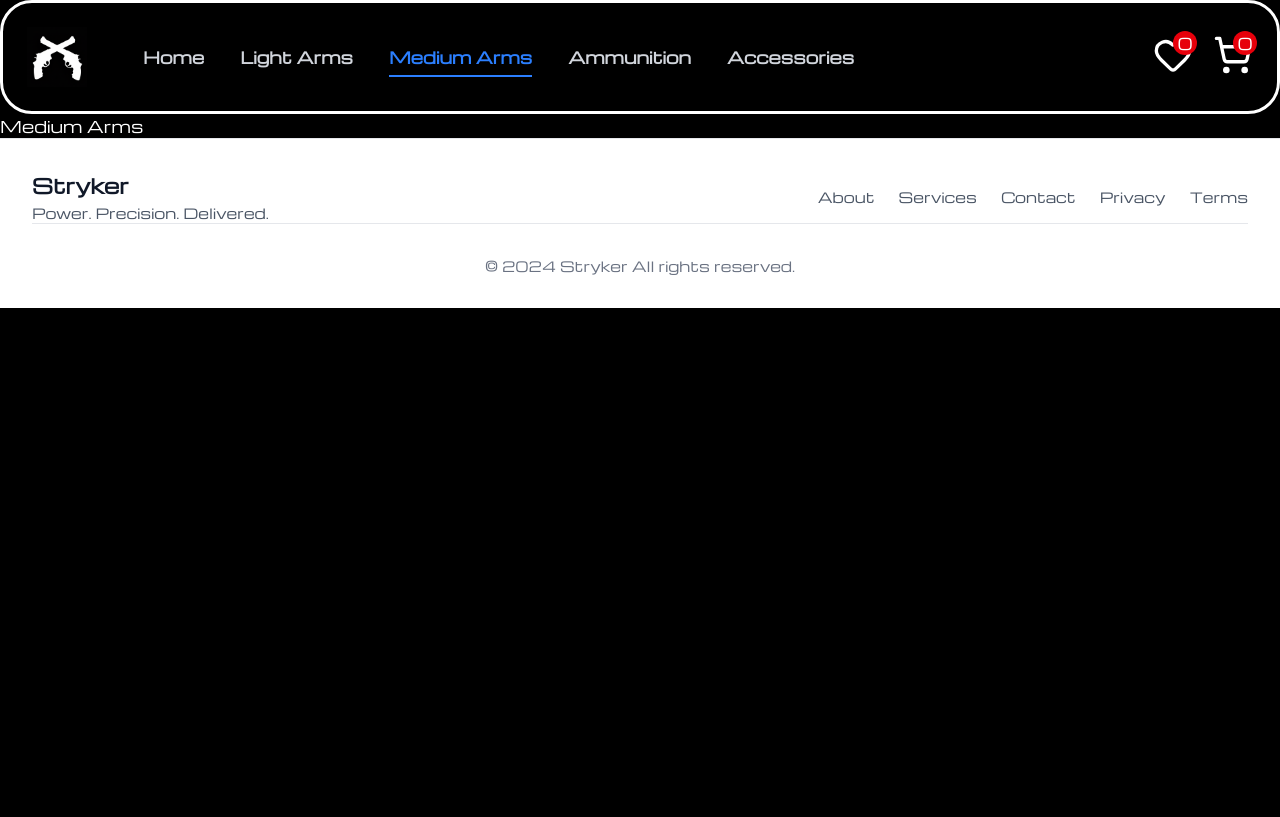
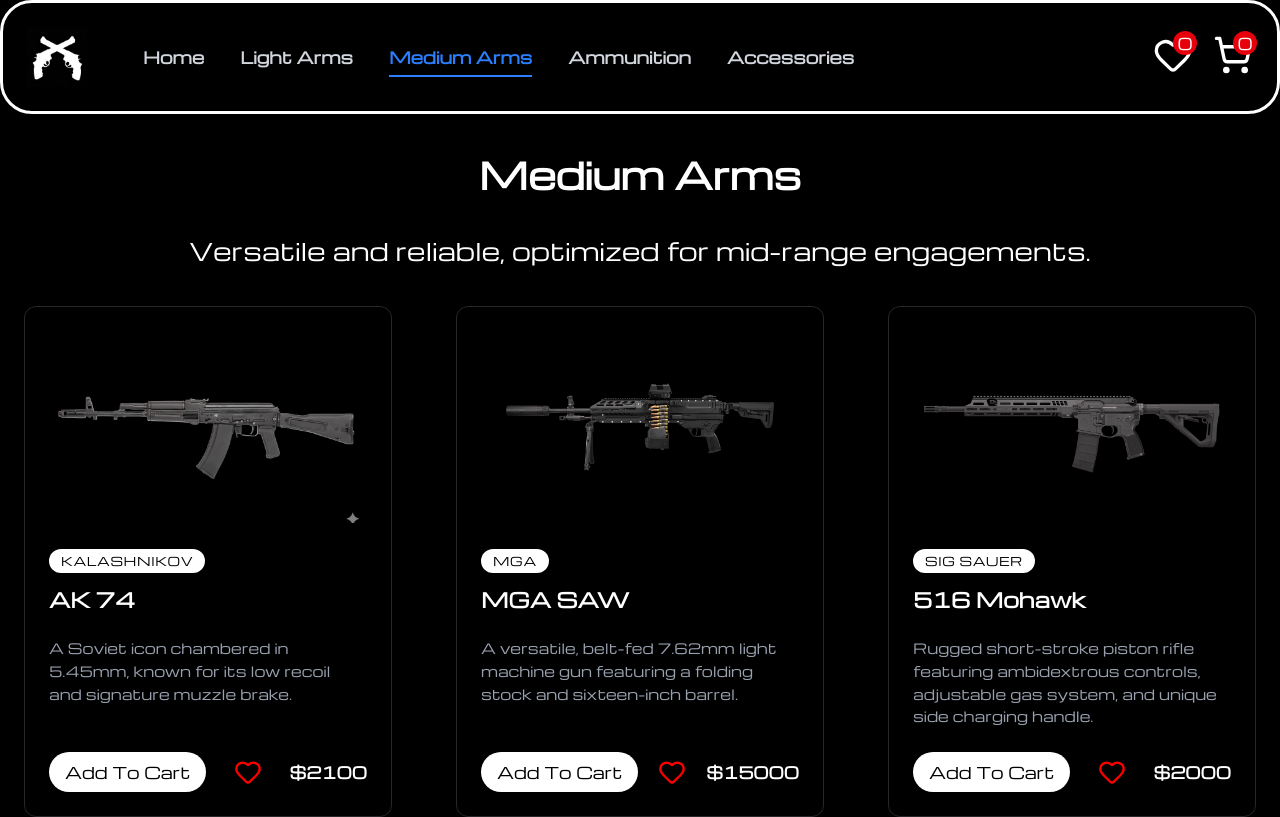
Before and after one commit to Aditya-B-06/Stryker, a React (Vite) app: page /medium-arms in a window 1280 px wide. Shown: the top 817 px of the page. Built offline with nearby package versions, Linux system fonts and the light colour scheme; no server answers; sample sign-in values are in the browser's storage.

Commit message:
Medium Arms

```diff
--- a/src/AllProducts.js
+++ b/src/AllProducts.js
@@ -1,9 +1,14 @@
 import sig226 from "./images/ProductImages/226X-9-Legion.png";
 import flux from "./images/ProductImages/365FLUX-RXSL-LEFT.png"
 import xr1991 from "./images/ProductImages/SIG-1911XR-E-comm-LEFT.png"
-
 import cz75b from "./images/ProductImages/czm.png"
 
+import ak47 from "./images/ProductImagesMedium/AK74.jpg"
+import mga from "./images/ProductImagesMedium/LMG-762-16B-BLK-FLD-MGA.png"
+import mohawk from "./images/ProductImagesMedium/MOHAWK-R516G3-556N-16B.png"
+import mcx from "./images/ProductImagesMedium/MCX-LT-556.png"
+import carbine from "./images/ProductImagesMedium/18.5-KS-K-special-carbine.png"
+import rm400 from "./images/ProductImagesMedium/Sig_RM400-SDI-16B-MSGRN_E-Comm_LEFT.png"
 export const products = [
   {
     id: 1,
@@ -45,7 +50,7 @@
   {
     id: 4,
     name: "P320",
-    price: 1_399,
+    price: 1400,
     qty: 0,
     image:"https://cdn.bfldr.com/EN1VTHA0/at/gxk5hx9ptzn57h7qpjk9xq6t/320X5-9-MAXM2_LEFT.png?auto=webp&format=png",
     desc:"Modular, striker-fired pistol featuring a serialized trigger group for easy caliber and frame size customization.",
@@ -53,7 +58,7 @@
     supplier: "SIG Sauer",
     type: "light-arm",
   },
-    /*
+ /*
   {
     id: 5,
     name:"CZ P10C",
@@ -66,8 +71,8 @@
     supplier: "Colt",
     type: "light-arm",
   },
-  */
 
+*/
   {
     id: 6,
     name: "CZ 75B",
@@ -80,6 +85,72 @@
     supplier: "Colt",
     type: "light-arm",
 
+  },
+  {
+    id: 7,
+    name:"AK 74",
+    price:2100,
+    qty:0,
+    image:ak47,
+    desc:"A Soviet icon chambered in 5.45mm, known for its low recoil and signature muzzle brake.",
+    country:"Russia",
+    supplier:"Kalashnikov",
+    type:"medium-arm"
+  },
+  {
+    id: 8,
+    name:"MGA SAW",
+    price:15_000,
+    qty:0,
+    image:mga,
+    desc:"A versatile, belt-fed 7.62mm light machine gun featuring a folding stock and sixteen-inch barrel.",
+    country:"USA",
+    supplier: "MGA",
+    type:"medium-arm",
+  },
+  {
+    id:9,
+    name:"516 Mohawk",
+    price:2000,
+    qty:0,
+    image:mohawk,
+    desc:"Rugged short-stroke piston rifle featuring ambidextrous controls, adjustable gas system, and unique side charging handle.",
+    country:"USA",
+    supplier: "SIG Sauer",
+    type:"medium-arm",
+  },
+  {
+    id: 10,
+    name:"M400 SDI X",
+    price:1750,
+    qty:0,
+    image:rm400,
+    desc:"Premium direct-impingement rifle featuring fully ambidextrous controls, match trigger, and durable Moss Green finish.",
+    country:"Switzerland",
+    supplier: "SIG Sauer",
+    type:"medium-arm",
+  },
+  {
+    id: 11,
+    name:"MCX Spear-LT",
+    price:2500,
+    qty:0,
+    image:mcx,
+    desc:"Lightweight short-stroke piston rifle featuring a folding stock, ambidextrous controls, and a modular handguard.",
+    country:"Switzerland",
+    supplier: "SIG Sauer",
+    type:"medium-arm",
+  },
+  {
+    id: 12,
+    name:"18,5 KS-K Special Carbine",
+    price:1400,
+    qty:0,
+    image:carbine,
+    desc:"Rugged Russian semi-automatic 12-gauge shotgun featuring a folding stock and high-capacity detachable box magazine.",
+    country:"Russia",
+    supplier: "Kalashnikov",
+    type:"medium-arm",
   }
 
 ];
--- a/src/components/lightArms.jsx
+++ b/src/components/lightArms.jsx
@@ -47,7 +47,7 @@
 
         <motion.div className="max-w-7xl mx-auto px-6">
             <div className="grid grid-cols-1 sm:grid-cols-2 md:grid-cols-3 gap-16">
-          {products.map((item) => {
+          {products.filter((item) => item.type==='light-arm').map((item) => {
             const cartItem = cartItems.find((p) => p.id === item.id);
               return (
                   <motion.div key={item.id}
@@ -60,6 +60,7 @@
                           <img
                               src={item.image}
                               alt={item.name}
+                              loading="lazy"
                               className="object-cover object-center w-full h-48 transition-transform duration-300 group-hover:scale-110"
                           />
                           <div className="absolute inset-0 bg-linear-to-t from-black/60 to-transparent opacity-0 group-hover:opacity-100 transition-opacity duration-300" />
--- a/src/components/mediumArms.jsx
+++ b/src/components/mediumArms.jsx
@@ -1,13 +1,133 @@
-import React, {Component} from 'react';
+import React from "react";
+import { products } from "../AllProducts.js";
+import { useDispatch, useSelector } from "react-redux";
+import {addTocart, removeFromCart, increaseQty, decreaseQty,} from "../slices/cartSlice.js";
+import { Trash, Plus, Minus, Heart } from "lucide-react";
+import {motion} from "framer-motion";
+import {addToWishList,removeFromWishList} from "../slices/wishSlice.js";
 
-class MediumArms extends Component {
-    render() {
-        return (
-            <div>
-                Medium Arms
-            </div>
-        );
+
+export default function MediumArms() {
+    const [liked, setLiked] = React.useState({});
+    const dispatch = useDispatch();
+    const cartItems = useSelector((state) => state.cart.cart);
+
+    const handleAddToCart = (item) => {
+        dispatch(addTocart(item));
+    };
+
+    const handleRemove = (id) => {
+        dispatch(removeFromCart({ id }));
+    };
+
+    const handleIncrease = (id) => {
+        dispatch(increaseQty({ id }));
+    };
+
+    const handleDecrease = (id) => {
+        dispatch(decreaseQty({ id }));
+    };
+
+    const handleWishToggle = (item) => {
+        setLiked(prev => ({ ...prev, [item.id]: !prev[item.id] }))
+        if (liked[item.id]) {
+            dispatch(removeFromWishList(item))
+        } else {
+            dispatch(addToWishList(item))
+        }
     }
+
+    return (
+
+        <div>
+            <h1 className="text-center text-4xl font-extrabold m-10">Medium Arms</h1>
+            <p className="text-center text-2xl mb-10">
+                Versatile and reliable, optimized for mid-range engagements.
+            </p>
+            <motion.div className="max-w-7xl mx-auto px-6">
+                <div className="grid grid-cols-1 sm:grid-cols-2 md:grid-cols-3 gap-16">
+                    {products.filter((item) => item.type==='medium-arm').map((item) => {
+                        const cartItem = cartItems.find((p) => p.id === item.id);
+                        return (
+                            <motion.div key={item.id}
+                                        className="w-full p-6 rounded-xl shadow-xl bg-black border border-zinc-800 hover:border-white transition-all duration-300 hover:scale-105 group flex flex-col"
+                                        initial={{ opacity: 0, y: 40 }}
+                                        whileInView={{ opacity: 1, y: 0 }}
+                                        viewport={{ once: false, amount: 0.2 }}
+                                        transition={{ duration: 0.8, ease: "easeOut" }}>
+                                <div className="relative overflow-hidden rounded-lg mb-6">
+                                    <img
+                                        src={item.image}
+                                        alt={item.name}
+                                        loading="lazy"
+                                        className="object-cover object-center w-full h-48 transition-transform duration-300 group-hover:scale-110"
+                                    />
+                                    <div className="absolute inset-0 bg-linear-to-t from-black/60 to-transparent opacity-0 group-hover:opacity-100 transition-opacity duration-300" />
+                                </div>
+
+                                <div className="mb-4">
+      <span className="inline-block px-3 py-1 text-xs font-medium tracking-wider uppercase bg-white text-black rounded-full mb-3">
+        {item.supplier}
+      </span>
+                                    <h2 className="text-xl font-bold text-white mb-2 group-hover:text-gray-300 transition-colors duration-200">
+                                        {item.name}
+                                    </h2>
+                                </div>
+                                <p className="text-gray-400 text-sm leading-relaxed mb-6">
+                                    {item.desc}
+                                </p>
+                                <div className="mt-auto flex items-center justify-between">
+                                    {cartItem ? (
+                                        <div className="flex items-center gap-2">
+                                            <button
+                                                onClick={() => handleRemove(item.id)}
+                                                className="px-2 py-1 bg-red-600 text-white rounded-full hover:bg-red-700 transition"
+                                            >
+                                                <Trash size={16} />
+                                            </button>
+                                            <div className="flex items-center gap-1 bg-white text-black rounded-full px-2 py-1">
+                                                <button
+                                                    onClick={() => handleDecrease(item.id)}
+                                                    className="px-1 hover:bg-gray-200 rounded"
+                                                >
+                                                    <Minus size={16} />
+                                                </button>
+
+                                                <p className="px-2">{cartItem.qty}</p>
+
+                                                <button
+                                                    onClick={() => handleIncrease(item.id)}
+                                                    className="px-1 hover:bg-gray-200 rounded"
+                                                >
+                                                    <Plus size={16} />
+                                                </button>
+                                            </div>
+                                        </div>
+                                    ) : (
+                                        <button
+                                            onClick={() => handleAddToCart(item)}
+                                            className="px-4 py-2 bg-white text-black rounded-full hover:scale-110 transition"
+                                        >
+                                            Add To Cart
+                                        </button>
+                                    )}
+                                    <Heart
+                                        size={28}
+                                        fill={liked[item.id] ? "red" : "none"}
+                                        stroke="red"
+                                        className={liked[item.id] ? "text-red-600" : "text-white"}
+                                        onClick={() => handleWishToggle(item)}
+                                    />
+
+                                    <div className="text-white font-bold">${item.price}</div>
+                                </div>
+                            </motion.div>
+                        );
+                    })}
+                </div>
+            </motion.div>
+        </div>
+
+
+    );
 }
-
-export default MediumArms;
```
Also changed, not shown: src/components/CartModal.jsx (+7 -1 lines), src/images/ProductImagesMedium/18.5-KS-K-special-carbine.png (added), 1 other file (tests, documents, lock files or other folders).
